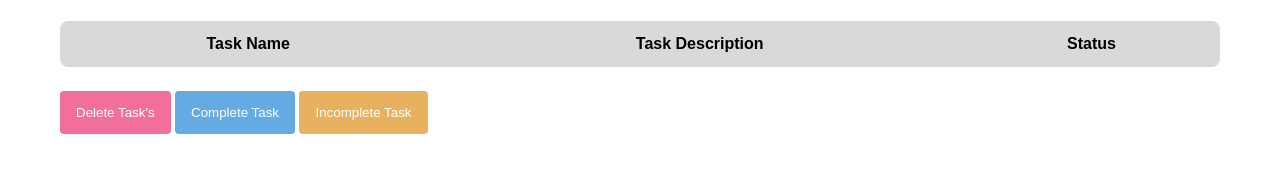
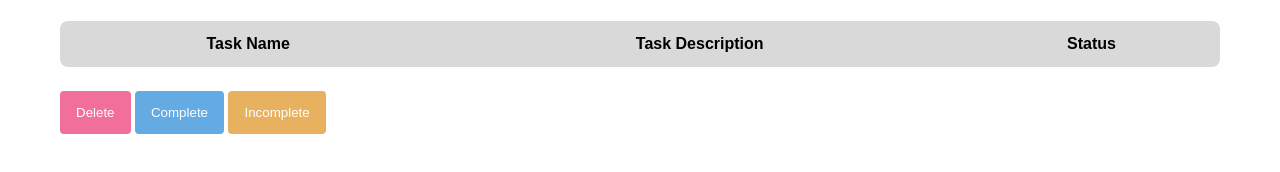
Before and after one commit to karelysperez/Proyecto1, a website built with Vite: page TodoList/index.html in a window 1280 px wide. Shown: the part 186-358 px from the top of the page. Built offline with nearby package versions, Linux system fonts and the light colour scheme.

Commit message:
fix: simplify button labels and clean up form styling

```diff
--- a/TodoList/index.html
+++ b/TodoList/index.html
@@ -40,9 +40,9 @@
       </div>
 
       <div id="buttonsDiv">
-        <button id="deleteTaskBtn">Delete Task's</button>
-        <button id="completeBtn">Complete Task</button>
-        <button id="incompleteBtn">Incomplete Task</button>
+        <button id="deleteTaskBtn">Delete</button>
+        <button id="completeBtn">Complete</button>
+        <button id="incompleteBtn">Incomplete</button>
       </div>
 
 
--- a/TodoList/src/style.css
+++ b/TodoList/src/style.css
@@ -91,8 +91,6 @@ th, td{
 form{
   display: flex;
   flex-direction: row;
-  width: 100%;
-  max-width: 100%;
   gap: 12px;
 }
 
```
